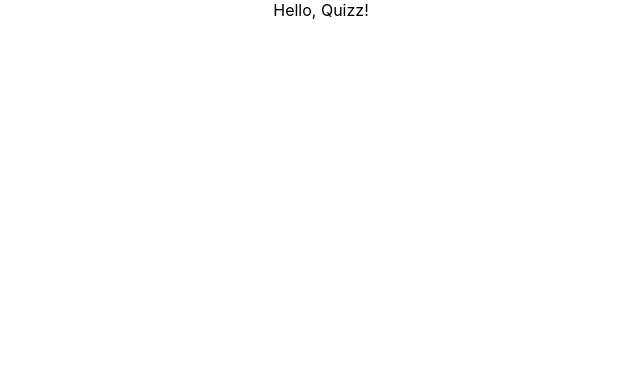
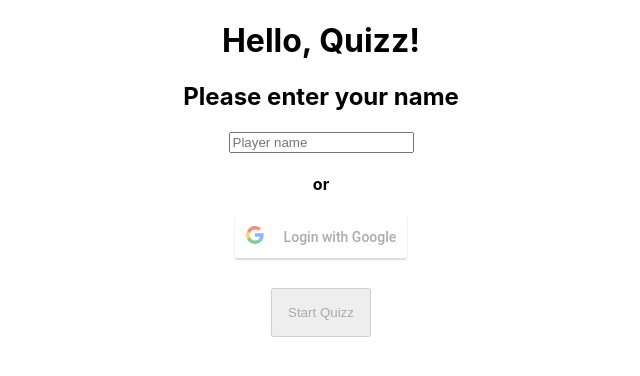
Before and after one commit to ChVince/musicquizz, a React (Create React App) app in the folder musicquizz/: page /quizz/start in a window 1280 px wide. Shown: the top 376 px of the page, without its empty margins (319-959 px from the left). Built offline with nearby package versions, Linux system fonts and the light colour scheme.

Commit message:
getting username, google login

```diff
--- a/musicquizz/package.json
+++ b/musicquizz/package.json
@@ -15,9 +15,11 @@
     "firebase": "^9.1.1",
     "react": "^17.0.2",
     "react-dom": "^17.0.2",
+    "react-google-login": "^5.2.2",
     "react-redux": "^7.2.0",
     "react-router-dom": "^5.3.0",
     "react-scripts": "4.0.3",
+    "sass": "^1.42.1",
     "typescript": "~4.1.5"
   },
   "scripts": {
--- /dev/null
+++ b/musicquizz/src/App.config.ts
@@ -0,0 +1,3 @@
+export const config = {
+    googleClientId: "877606501448-m253374ccqeerv0aul2fqf6gskjcjt0s.apps.googleusercontent.com"
+};
--- a/musicquizz/src/App.tsx
+++ b/musicquizz/src/App.tsx
@@ -1,7 +1,7 @@
 import React from 'react';
 import {Route, Switch, Redirect, BrowserRouter as Router} from 'react-router-dom'
 import './App.css';
-import Start from "./components/Start";
+import Start from "./components/Start/Start";
 import Categories from "./components/Categories";
 import Finish from "./components/Finish";
 import Game from "./components/Game/Game";
--- /dev/null
+++ b/musicquizz/src/components/GoogleAuth/GoogleAuth.tsx
@@ -0,0 +1,32 @@
+import GoogleLogin from 'react-google-login';
+import { config } from '../../App.config';
+import React from "react";
+
+type GoogleAuthProps = {
+    setUsername: (username: string) => void;
+};
+
+//Db Example
+/*const categories = ref(database, "categories");*/
+
+function GoogleAuth({ setUsername }: GoogleAuthProps) {
+
+    //DZ TS argument type
+    const responseGoogle = (response: any) => {
+        setUsername(response.profileObj.name);
+    };
+
+    const errorGoogle = (response: any) => {
+        alert('unexpected error');
+        console.log(response);
+    };
+
+    return <GoogleLogin
+        clientId={config.googleClientId}
+        buttonText="Login with Google"
+        onSuccess={responseGoogle}
+        onFailure={errorGoogle}
+    />
+}
+
+export default GoogleAuth
--- a/musicquizz/src/components/Start.tsx
+++ /dev/null
@@ -1,9 +0,0 @@
-type StartProps = {};
-
-
-function Start(props: StartProps) {
-    return <span>Hello, Quizz!</span>
-}
-
-
-export default Start
--- /dev/null
+++ b/musicquizz/src/components/Start/Start.style.scss
@@ -0,0 +1,8 @@
+.start-quiz-sections{
+  margin-top: 30px;
+
+  button{
+    padding: 15px;
+  }
+
+}
--- /dev/null
+++ b/musicquizz/src/components/Start/Start.tsx
@@ -0,0 +1,36 @@
+import GoogleAuth from "../GoogleAuth/GoogleAuth";
+import {useState} from "react";
+import './Start.style.scss';
+import {Link} from "react-router-dom";
+
+type StartProps = {};
+
+function Start(props: StartProps) {
+
+    const [username, setUsername] = useState("");
+    const usernameChanged = (value: string) => {
+        setUsername(value);
+    };
+
+    const saveUsername = () => {
+        localStorage.setItem('username', username);
+    };
+
+    return <div>
+        <h1>Hello, Quizz!</h1>
+        <h2>Please enter your name</h2>
+        <input type="text" value={username} onChange={(e) => usernameChanged(e.target.value)} placeholder="Player name" />
+        <h4>or</h4>
+        <GoogleAuth setUsername={setUsername} />
+
+        <div className="start-quiz-sections">
+            <Link to='/quizz/categories'>
+                <button disabled={!username.length} onClick={saveUsername}>Start Quizz</button>
+            </Link>
+        </div>
+
+    </div>
+}
+
+
+export default Start
```
Also changed, not shown: musicquizz/src/components/Categories.tsx (line endings or trailing spaces), musicquizz/src/components/Finish.tsx (line endings or trailing spaces), 2 other files (tests, documents, lock files or other folders).
